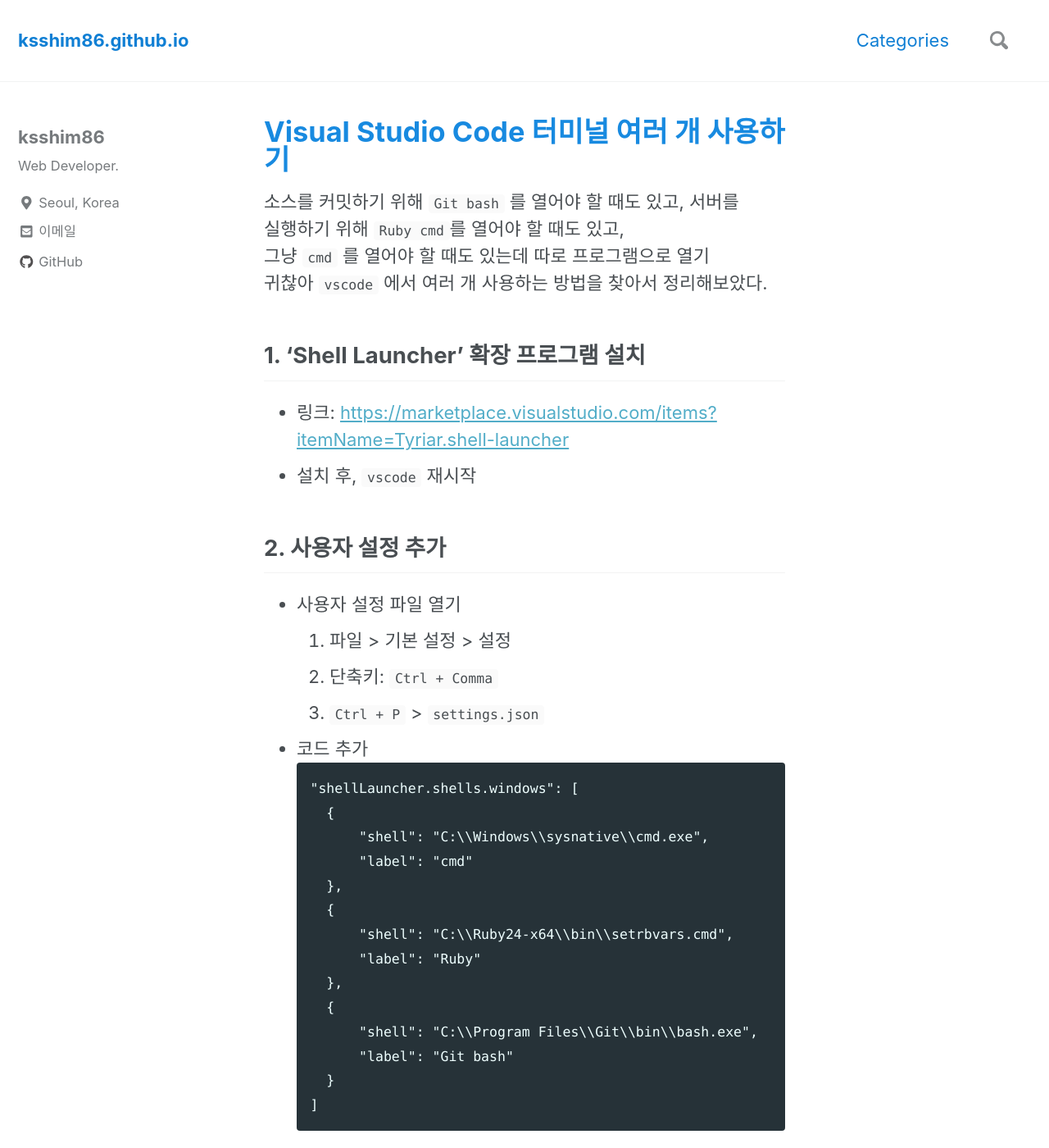
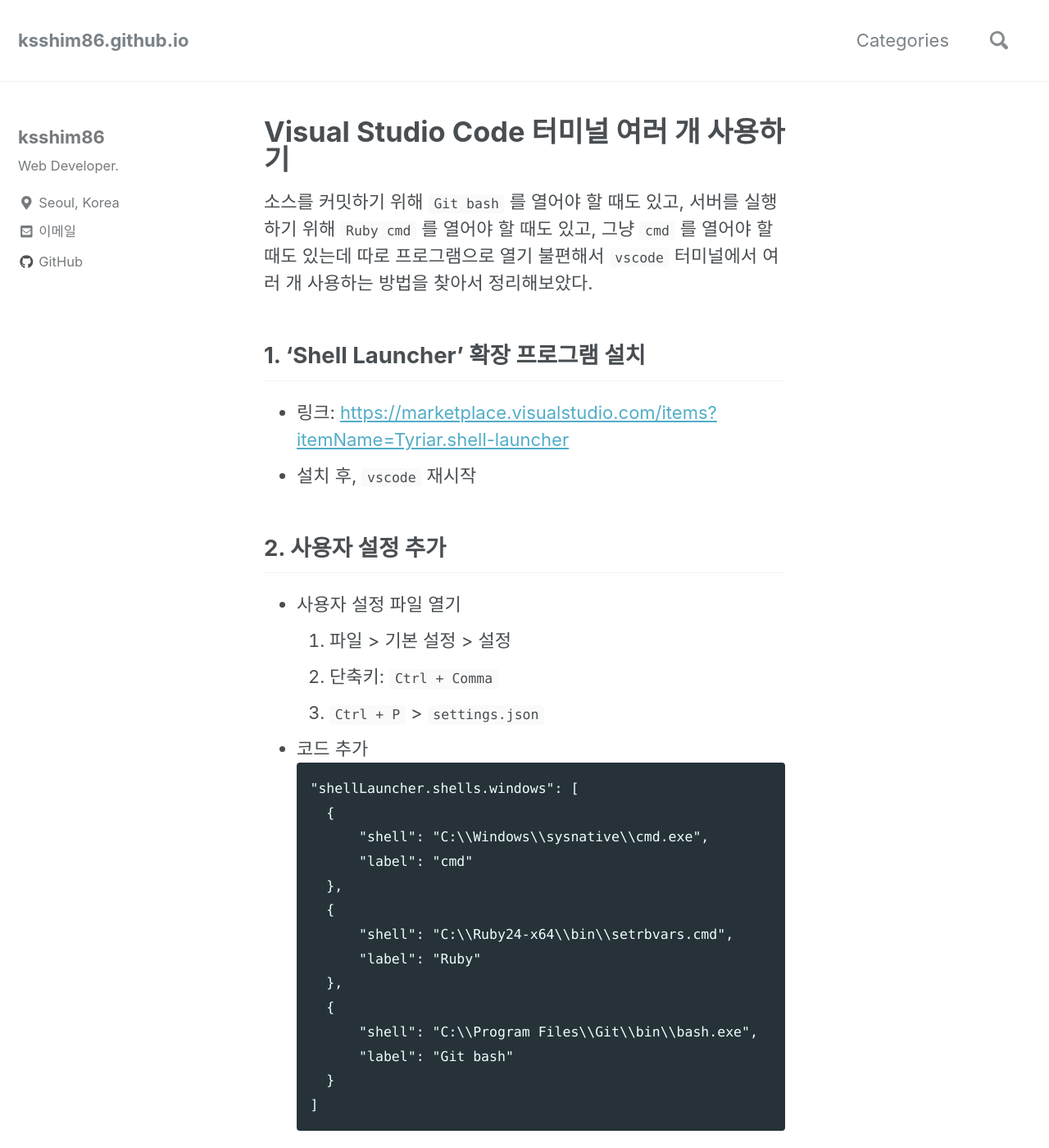
Before and after one commit to ksshim86/ksshim86.github.io, a Jekyll site: the page built from _posts/etc/2018-08-17-post-etc-vscode-terminal-tip.md, in a window 1280 px wide and 1400 px high. Shown: the whole window at 82% size. Built offline with Jekyll 4.4.1, drawn with Linux system fonts in a browser that asks for light colours; nearby versions of some CDN libraries; comment, search, counter and statistics services are not loaded.

Commit message:
포스트 폴더별 나누기, css 원복

```diff
--- a/_posts/2018-08-17-post-etc-vscode-terminal-tip.md
+++ b/_posts/etc/2018-08-17-post-etc-vscode-terminal-tip.md
@@ -9,10 +9,8 @@
   - Visual Studio Code
   - terminal
 ---
-소스를 커밋하기 위해 `Git bash` 를 열어야 할 때도 있고, 서버를
-실행하기 위해 `Ruby cmd`를 열어야 할 때도 있고,
-그냥 `cmd` 를 열어야 할 때도 있는데 따로 프로그램으로 열기
-귀찮아 `vscode` 에서 여러 개 사용하는 방법을 찾아서 정리해보았다.
+소스를 커밋하기 위해 `Git bash` 를 열어야 할 때도 있고, 서버를 실행하기 위해 `Ruby cmd` 를 열어야 할 때도 있고,
+그냥 `cmd` 를 열어야 할 때도 있는데 따로 프로그램으로 열기 불편해서 `vscode` 터미널에서 여러 개 사용하는 방법을 찾아서 정리해보았다.
 
 ## 1. 'Shell Launcher' 확장 프로그램 설치
 * 링크: <https://marketplace.visualstudio.com/items?itemName=Tyriar.shell-launcher>
--- a/_sass/minimal-mistakes/_page.scss
+++ b/_sass/minimal-mistakes/_page.scss
@@ -55,7 +55,7 @@
 .page__title {
   margin-top: 0;
   line-height: 1;
-  color: #188ae0;
+  // color: #188ae0;
 
   & + .page__meta {
     margin-top: -0.5em;
--- a/_sass/minimal-mistakes/_variables.scss
+++ b/_sass/minimal-mistakes/_variables.scss
@@ -62,7 +62,7 @@
 $form-background-color: $lighter-gray !default;
 $footer-background-color: $lighter-gray !default;
 
-$primary-color: #107fd4 !default; // #7a8288
+$primary-color: #7a8288 !default;
 $success-color: #62c462 !default;
 $warning-color: #f89406 !default;
 $danger-color: #ee5f5b !default;
```
Also changed, not shown: _posts/blog/2018-08-16-post-blog-start.md (renamed from _posts/2018-08-16-post-blog-start.md).
